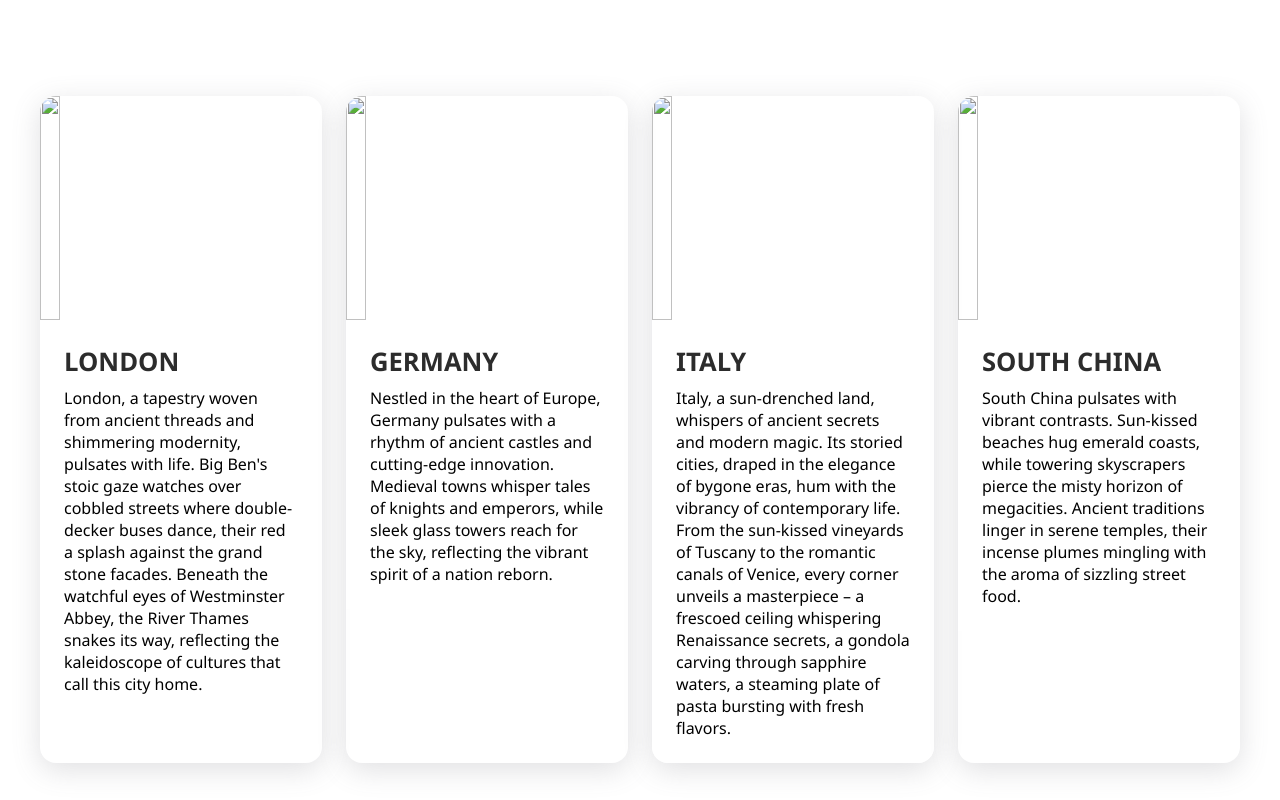
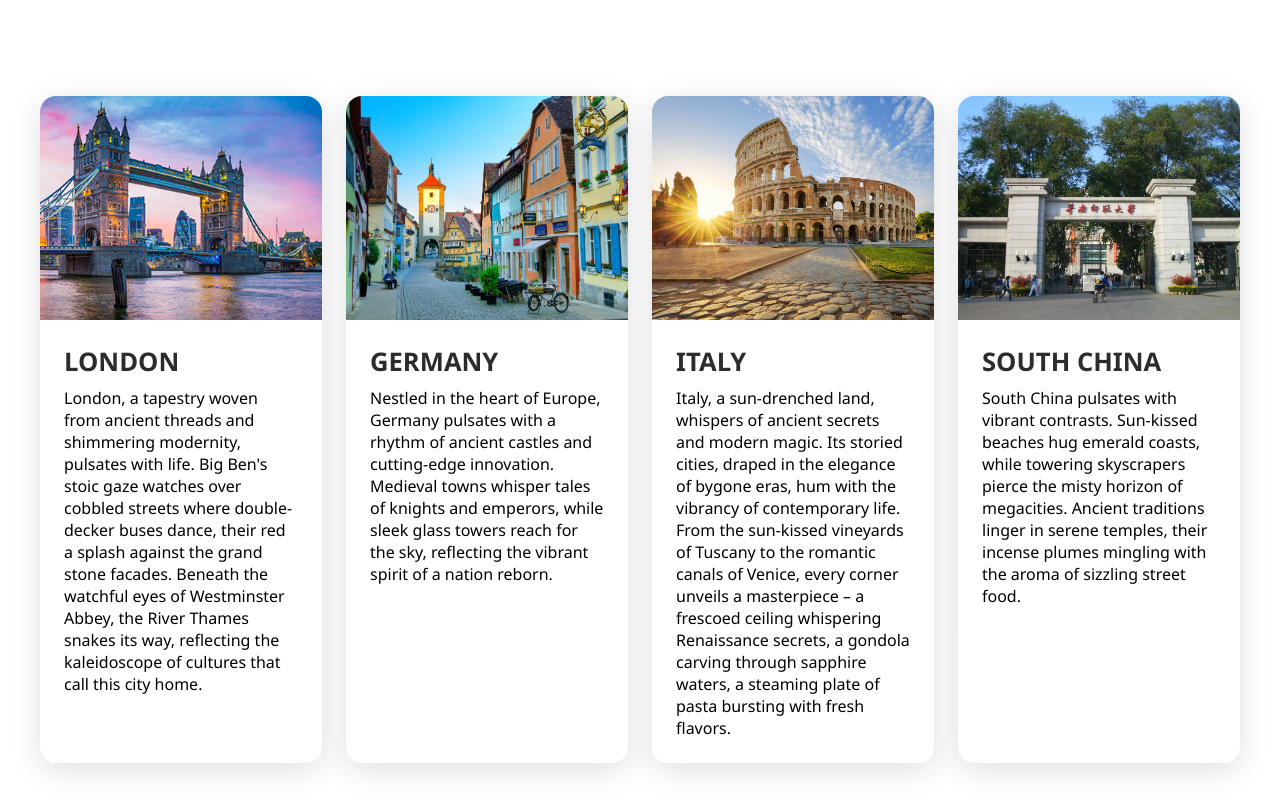
Before and after one commit to 00tatheer00/Card-Hover-Effect, a plain HTML site: page index.html in a window 1280 px wide. Drawn offline with Linux system fonts and the light colour scheme.

Commit message:
Update index.html

```diff
--- a/index.html
+++ b/index.html
@@ -12,7 +12,7 @@
     <div class="articles">
         <article>
             <figure>
-                <img src="./1537293947.498.uk.jpg" alt="">
+                <img src="./Card-Hover-Effect/Images/1537293947.498.uk.jpg" alt="">
             </figure>
             <div class="article-preview">
                 <h2>LONDON</h2>
@@ -27,7 +27,7 @@
 
         <article>
             <figure>
-                <img src="./190705130743-rothenburg-02.jpg" alt="">
+                <img src="./Card-Hover-Effect/Images/190705130743-rothenburg-02.jpg" alt="">
             </figure>
             <div class="article-preview">
                 <h2>GERMANY</h2>
@@ -39,7 +39,7 @@
 
         <article>
             <figure>
-                <img src="./shutterstock_433413835v2.jpg" alt="">
+                <img src="./Card-Hover-Effect/Images/shutterstock_433413835v2.jpg" alt="">
             </figure>
             <div class="article-preview">
                 <h2>ITALY</h2>
@@ -53,7 +53,7 @@
 
         <article>
             <figure>
-                <img src="./south-china01527672282.jpg" alt="">
+                <img src="./Card-Hover-Effect/Images/south-china01527672282.jpg" alt="">
             </figure>
             <div class="article-preview">
                 <h2>SOUTH CHINA</h2>
```
